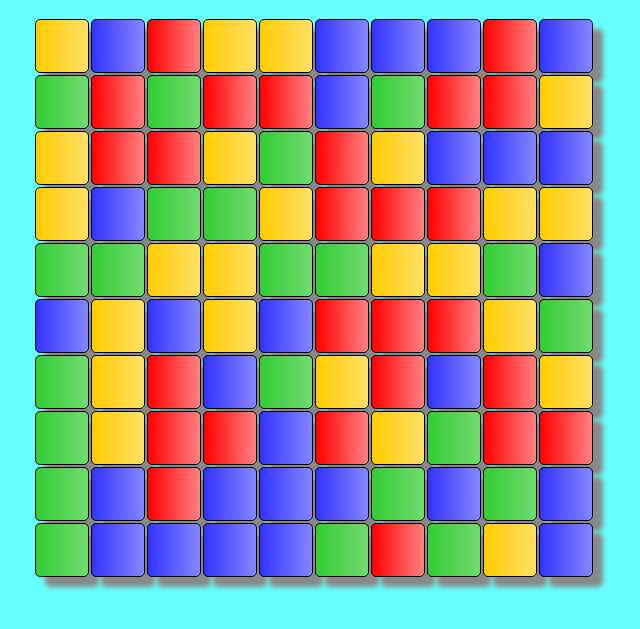
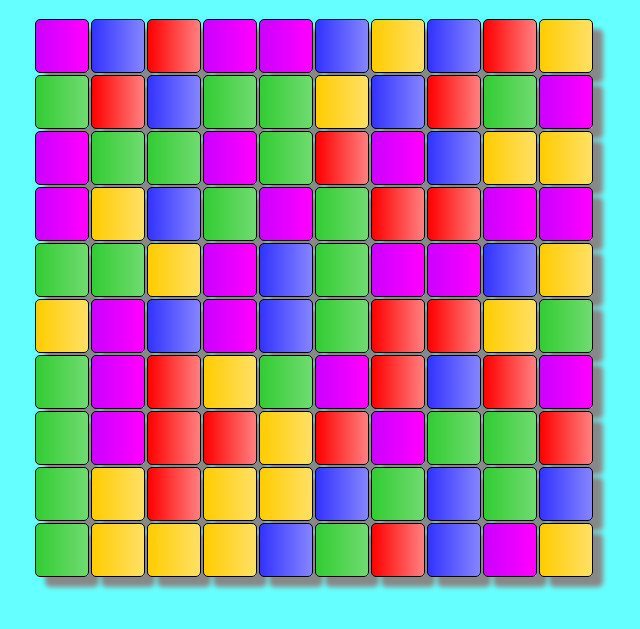
Before and after one commit to ccopper/Team7Game, a plain HTML site: page Game.html in a window 1280 px wide. Shown: the part 135-764 px from the top of the page, without its empty margins (326-966 px from the left). Drawn offline with nearby package versions, Linux system fonts and the light colour scheme.

Commit message:
5th Color

```diff
--- a/Game.css
+++ b/Game.css
@@ -77,6 +77,14 @@ table td:hover
   	background: linear-gradient(to right, #FFCC00, #FFE066); /* Standard syntax */
 }
 
+.gameCellPurple
+{
+	background: -webkit-linear-gradient(left, #CC00FF, #FF00FF); /* For Safari 5.1 to 6.0 */
+  	background: -o-linear-gradient(right, #CC00FF, #FF00FF); /* For Opera 11.1 to 12.0 */
+  	background: -moz-linear-gradient(right, #CC00FF, #FF00FF); /* For Firefox 3.6 to 15 */
+  	background: linear-gradient(to right, #CC00FF, #FF00FF); /* Standard syntax */
+}
+
 @-webkit-keyframes myfirst
 {
     from
--- a/Game.js
+++ b/Game.js
@@ -4,9 +4,9 @@
 //(function()
 //{
 
-var classColors = ["gameCellRed", "gameCellGreen", "gameCellBlue","gameCellYellow"];
+var classColors = ["gameCellRed", "gameCellGreen", "gameCellBlue","gameCellYellow", "gameCellPurple"];
 
-var numColors = 4;
+var numColors = 5;
 var numRows = 10;
 var numColumns = 10;
 var cells = [];
```
